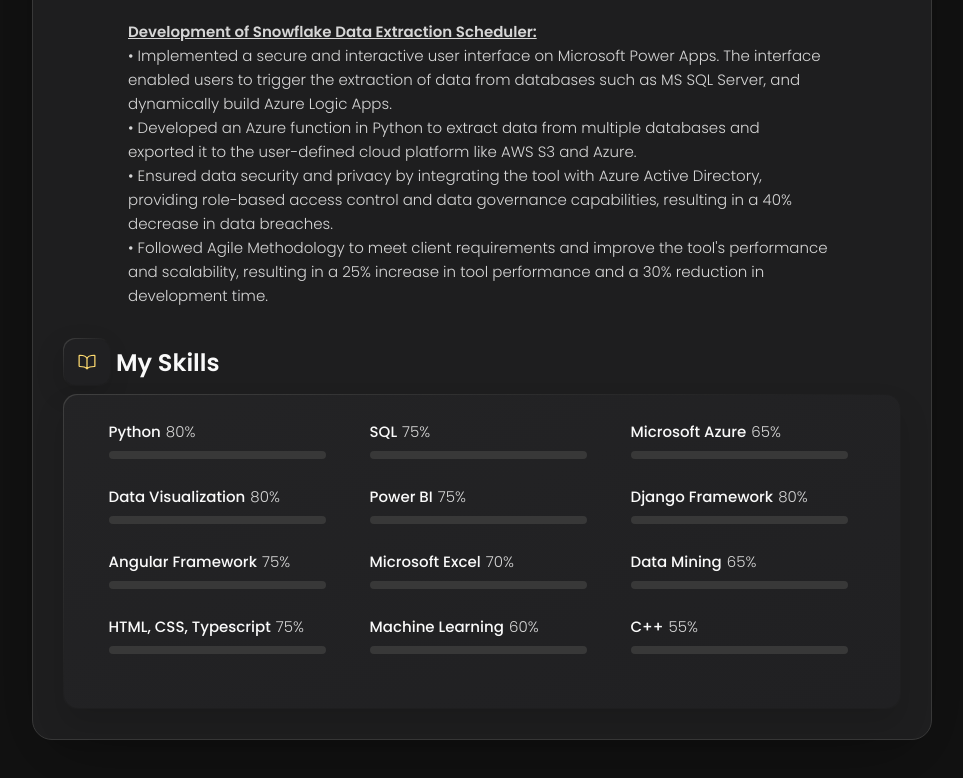
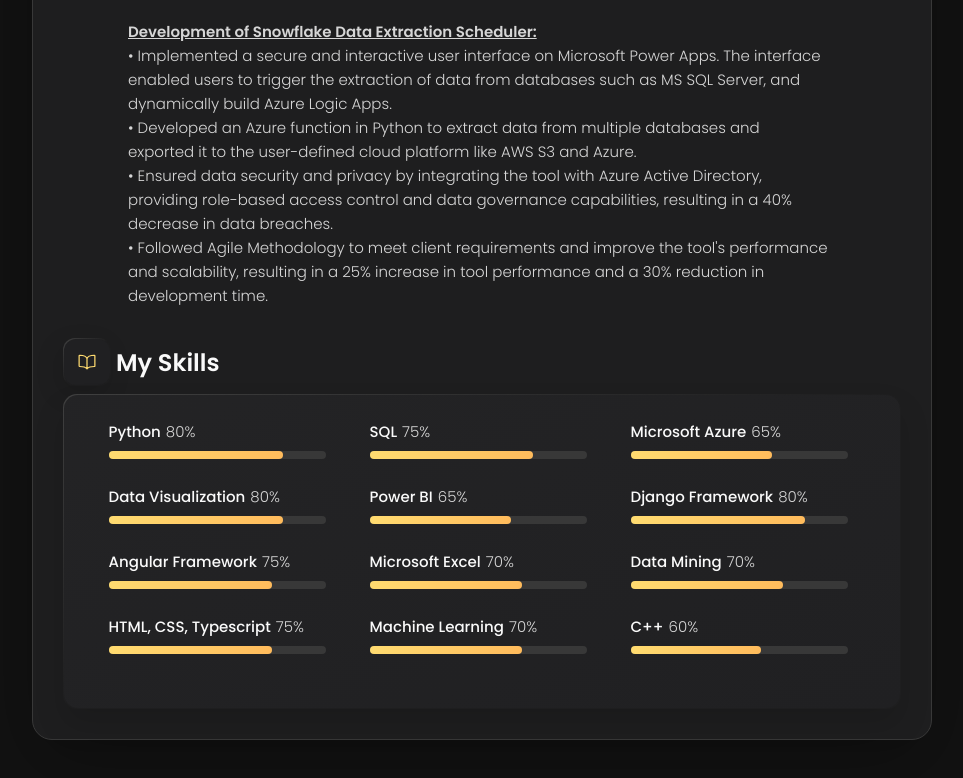
Before and after one commit to pgupta54/PortfolioWebsite, a plain HTML site: page index.html in a window 1280 px wide. Shown: the part 1171-1949 px from the top of the page, without its empty margins (308-1271 px from the left). Drawn offline with nearby package versions, Linux system fonts and the light colour scheme.

Commit message:
bug fix skill animation

```diff
--- a/assets/js/script.js
+++ b/assets/js/script.js
@@ -167,56 +167,56 @@
 
 function About_Skills()
 {
-  document.querySelector(".skill-fill1_1").style.width = `0%`; // reset width to 0%
-  document.getElementById("skill-data1_1").innerHTML = "0%";
-  document.querySelector(".skill-fill1_2").style.width = `0%`; // reset width to 0%
-  document.getElementById("skill-data1_2").innerHTML = "0%";
-  document.querySelector(".skill-fill1_3").style.width = `0%`; // reset width to 0%
-  document.getElementById("skill-data1_3").innerHTML = "0%";
-  document.querySelector(".skill-fill1_4").style.width = `0%`; // reset width to 0%
-  document.getElementById("skill-data1_4").innerHTML = "0%";
-  document.querySelector(".skill-fill1_5").style.width = `0%`; // reset width to 0%
-  document.getElementById("skill-data1_5").innerHTML = "0%";
-  document.querySelector(".skill-fill1_6").style.width = `0%`; // reset width to 0%
-  document.getElementById("skill-data1_6").innerHTML = "0%";
-  document.querySelector(".skill-fill1_7").style.width = `0%`; // reset width to 0%
-  document.getElementById("skill-data1_7").innerHTML = "0%";
-  document.querySelector(".skill-fill1_8").style.width = `0%`; // reset width to 0%
-  document.getElementById("skill-data1_8").innerHTML = "0%";
-  document.querySelector(".skill-fill1_9").style.width = `0%`; // reset width to 0%
-  document.getElementById("skill-data1_9").innerHTML = "0%";
-  document.querySelector(".skill-fill1_10").style.width = `0%`; // reset width to 0%
-  document.getElementById("skill-data1_10").innerHTML = "0%";
-  document.querySelector(".skill-fill1_11").style.width = `0%`; // reset width to 0%
-  document.getElementById("skill-data1_11").innerHTML = "0%";
-  document.querySelector(".skill-fill1_12").style.width = `0%`; // reset width to 0%
-  document.getElementById("skill-data1_12").innerHTML = "0%";
+  document.querySelector(".skill-fill1").style.width = `0%`; // reset width to 0%
+  document.getElementById("skill-data1").innerHTML = "0%";
+  document.querySelector(".skill-fill2").style.width = `0%`; // reset width to 0%
+  document.getElementById("skill-data2").innerHTML = "0%";
+  document.querySelector(".skill-fill3").style.width = `0%`; // reset width to 0%
+  document.getElementById("skill-data3").innerHTML = "0%";
+  document.querySelector(".skill-fill4").style.width = `0%`; // reset width to 0%
+  document.getElementById("skill-data4").innerHTML = "0%";
+  document.querySelector(".skill-fill5").style.width = `0%`; // reset width to 0%
+  document.getElementById("skill-data5").innerHTML = "0%";
+  document.querySelector(".skill-fill6").style.width = `0%`; // reset width to 0%
+  document.getElementById("skill-data6").innerHTML = "0%";
+  document.querySelector(".skill-fill7").style.width = `0%`; // reset width to 0%
+  document.getElementById("skill-data7").innerHTML = "0%";
+  document.querySelector(".skill-fill8").style.width = `0%`; // reset width to 0%
+  document.getElementById("skill-data8").innerHTML = "0%";
+  document.querySelector(".skill-fill9").style.width = `0%`; // reset width to 0%
+  document.getElementById("skill-data9").innerHTML = "0%";
+  document.querySelector(".skill-fill10").style.width = `0%`; // reset width to 0%
+  document.getElementById("skill-data10").innerHTML = "0%";
+  document.querySelector(".skill-fill11").style.width = `0%`; // reset width to 0%
+  document.getElementById("skill-data11").innerHTML = "0%";
+  document.querySelector(".skill-fill12").style.width = `0%`; // reset width to 0%
+  document.getElementById("skill-data12").innerHTML = "0%";
 
   setTimeout(function() {
-  document.querySelector(".skill-fill1_1").style.width = `80%`; // set new width
-  document.getElementById("skill-data1_1").innerHTML = "80%";
-  document.querySelector(".skill-fill1_2").style.width = `75%`; // set new width
-  document.getElementById("skill-data1_2").innerHTML = "75%";
-  document.querySelector(".skill-fill1_3").style.width = `65%`; // set new width
-  document.getElementById("skill-data1_3").innerHTML = "65%";
-  document.querySelector(".skill-fill1_4").style.width = `80%`; // set new width
-  document.getElementById("skill-data1_4").innerHTML = "80%";
-  document.querySelector(".skill-fill1_5").style.width = `65%`; // set new width
-  document.getElementById("skill-data1_5").innerHTML = "65%";
-  document.querySelector(".skill-fill1_6").style.width = `80%`; // set new width
-  document.getElementById("skill-data1_6").innerHTML = "80%";
-  document.querySelector(".skill-fill1_7").style.width = `75%`; // set new width
-  document.getElementById("skill-data1_7").innerHTML = "75%";
-  document.querySelector(".skill-fill1_8").style.width = `70%`; // set new width
-  document.getElementById("skill-data1_8").innerHTML = "70%";
-  document.querySelector(".skill-fill1_9").style.width = `70%`; // set new width
-  document.getElementById("skill-data1_9").innerHTML = "70%";
-  document.querySelector(".skill-fill1_10").style.width = `75%`; // set new width
-  document.getElementById("skill-data1_10").innerHTML = "75%";
-  document.querySelector(".skill-fill1_11").style.width = `70%`; // set new width
-  document.getElementById("skill-data1_11").innerHTML = "70%";
-  document.querySelector(".skill-fill1_12").style.width = `60%`; // set new width
-  document.getElementById("skill-data1_12").innerHTML = "60%";
+  document.querySelector(".skill-fill1").style.width = `80%`; // set new width
+  document.getElementById("skill-data1").innerHTML = "80%";
+  document.querySelector(".skill-fill2").style.width = `75%`; // set new width
+  document.getElementById("skill-data2").innerHTML = "75%";
+  document.querySelector(".skill-fill3").style.width = `65%`; // set new width
+  document.getElementById("skill-data3").innerHTML = "65%";
+  document.querySelector(".skill-fill4").style.width = `80%`; // set new width
+  document.getElementById("skill-data4").innerHTML = "80%";
+  document.querySelector(".skill-fill5").style.width = `65%`; // set new width
+  document.getElementById("skill-data5").innerHTML = "65%";
+  document.querySelector(".skill-fill6").style.width = `80%`; // set new width
+  document.getElementById("skill-data6").innerHTML = "80%";
+  document.querySelector(".skill-fill7").style.width = `75%`; // set new width
+  document.getElementById("skill-data7").innerHTML = "75%";
+  document.querySelector(".skill-fill8").style.width = `70%`; // set new width
+  document.getElementById("skill-data8").innerHTML = "70%";
+  document.querySelector(".skill-fill9").style.width = `70%`; // set new width
+  document.getElementById("skill-data9").innerHTML = "70%";
+  document.querySelector(".skill-fill10").style.width = `75%`; // set new width
+  document.getElementById("skill-data10").innerHTML = "75%";
+  document.querySelector(".skill-fill11").style.width = `70%`; // set new width
+  document.getElementById("skill-data11").innerHTML = "70%";
+  document.querySelector(".skill-fill12").style.width = `60%`; // set new width
+  document.getElementById("skill-data12").innerHTML = "60%";
   }, 10);
 }
 
--- a/index.html
+++ b/index.html
@@ -409,7 +409,7 @@
                       <!-- <button onclick="doFunction();">xyzzzz</button> -->
                       <div class="title-wrapper">
                         <h5 class="h5">Python</h5>
-                        <data id="skill-data1_1" value="80">80%</data>
+                        <data id="skill-data1" value="80">80%</data>
                       </div>
 
 
@@ -423,7 +423,7 @@
 
                       <div class="title-wrapper">
                         <h5 class="h5">SQL</h5>
-                        <data id="skill-data1_2" value="75">75%</data>
+                        <data id="skill-data2" value="75">75%</data>
                       </div>
 
                       <div class="skill-progress-bg">
@@ -436,7 +436,7 @@
 
                       <div class="title-wrapper">
                         <h5 class="h5">Microsoft Azure</h5>
-                        <data id="skill-data1_3" value="65">65%</data>
+                        <data id="skill-data3" value="65">65%</data>
                       </div>
 
                       <div class="skill-progress-bg">
@@ -449,7 +449,7 @@
 
                       <div class="title-wrapper">
                         <h5 class="h5">Data Visualization</h5>
-                        <data id="skill-data1_4" value="80">80%</data>
+                        <data id="skill-data4" value="80">80%</data>
                       </div>
 
                       <div class="skill-progress-bg">
@@ -462,7 +462,7 @@
 
                       <div class="title-wrapper">
                         <h5 class="h5">Power BI</h5>
-                        <data id="skill-data1_5" value="75">75%</data>
+                        <data id="skill-data5" value="75">75%</data>
                       </div>
 
                       <div class="skill-progress-bg">
@@ -475,7 +475,7 @@
 
                       <div class="title-wrapper">
                         <h5 class="h5">Django Framework</h5>
-                        <data id="skill-data1_6" value="80">80%</data>
+                        <data id="skill-data6" value="80">80%</data>
                       </div>
 
                       <div class="skill-progress-bg">
@@ -488,7 +488,7 @@
 
                       <div class="title-wrapper">
                         <h5 class="h5">Angular Framework</h5>
-                        <data id="skill-data1_7" value="75">75%</data>
+                        <data id="skill-data7" value="75">75%</data>
                       </div>
 
                       <div class="skill-progress-bg">
@@ -501,7 +501,7 @@
 
                       <div class="title-wrapper">
                         <h5 class="h5">Microsoft Excel</h5>
-                        <data id="skill-data1_8" value="70">70%</data>
+                        <data id="skill-data8" value="70">70%</data>
                       </div>
 
                       <div class="skill-progress-bg">
@@ -514,7 +514,7 @@
 
                       <div class="title-wrapper">
                         <h5 class="h5">Data Mining</h5>
-                        <data id="skill-data1_9" value="65">65%</data>
+                        <data id="skill-data9" value="65">65%</data>
                       </div>
 
                       <div class="skill-progress-bg">
@@ -528,7 +528,7 @@
 
                       <div class="title-wrapper">
                         <h5 class="h5">HTML, CSS, Typescript</h5>
-                        <data id="skill-data1_10" value="75">75%</data>
+                        <data id="skill-data10" value="75">75%</data>
                       </div>
 
                       <div class="skill-progress-bg">
@@ -542,7 +542,7 @@
 
                       <div class="title-wrapper">
                         <h5 class="h5">Machine Learning</h5>
-                        <data id="skill-data1_11" value="60">60%</data>
+                        <data id="skill-data11" value="60">60%</data>
                       </div>
 
                       <div class="skill-progress-bg">
@@ -555,7 +555,7 @@
 
                       <div class="title-wrapper">
                         <h5 class="h5">C++</h5>
-                        <data id="skill-data1_12" value="55">55%</data>
+                        <data id="skill-data12" value="55">55%</data>
                       </div>
 
                       <div class="skill-progress-bg">
```
